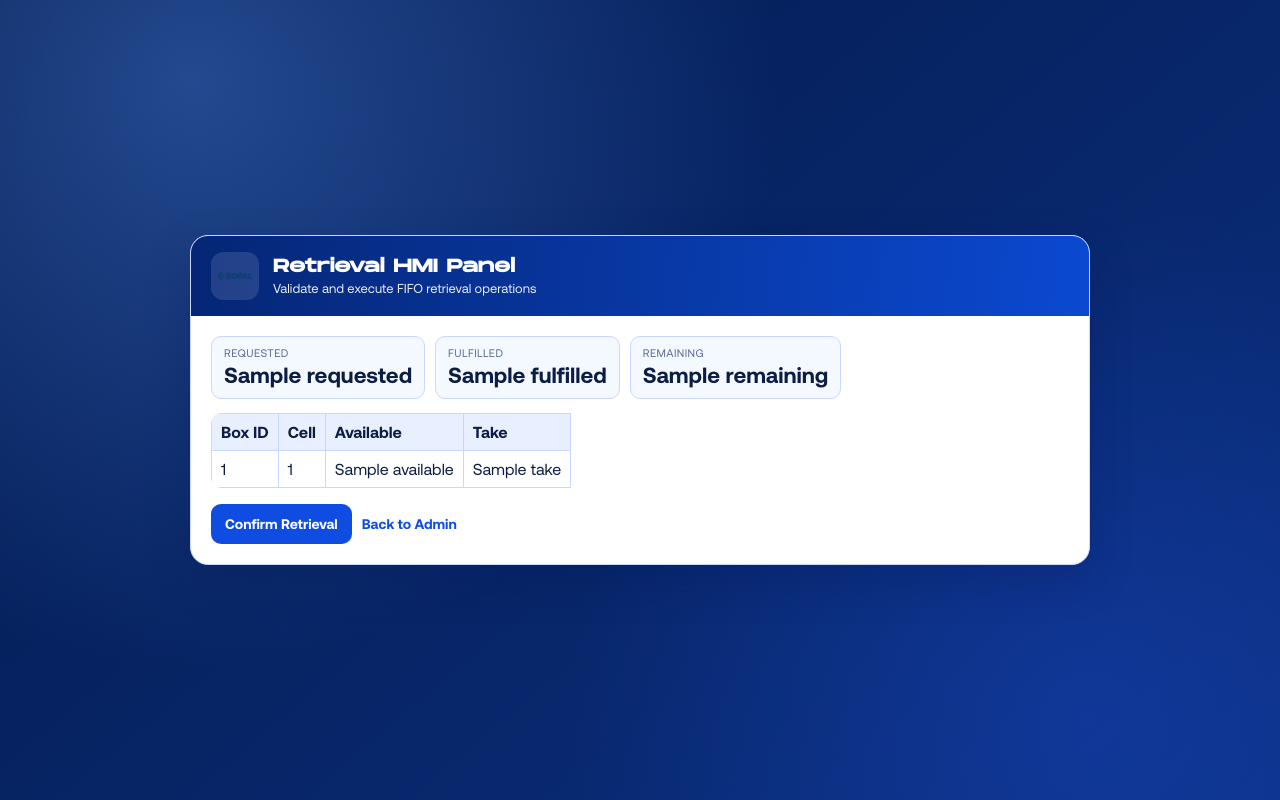
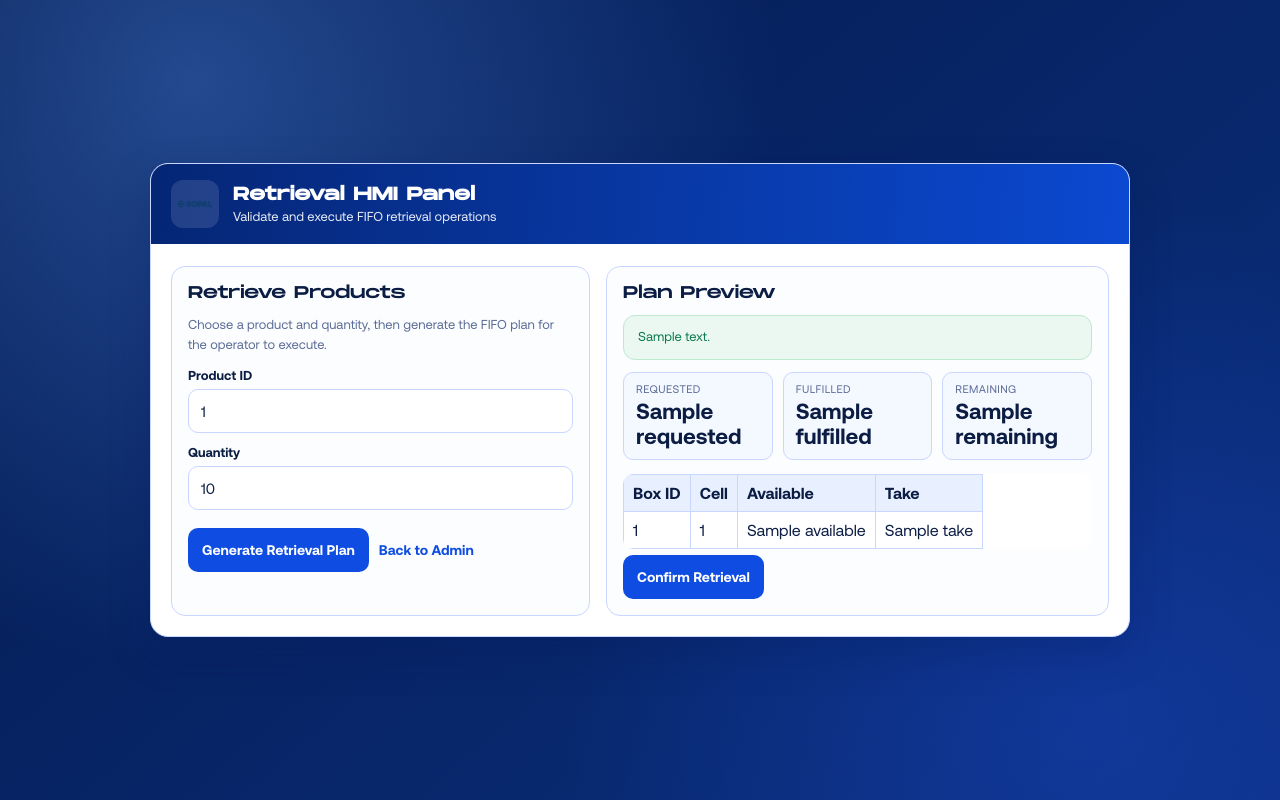
Before and after one commit to Ayoub-Ben-Yedder/MAKEATHON, a Flask app: template templates/output.html in a window 1280 px wide. Run offline with Flask 2, Linux system fonts and the light colour scheme; the template is opened without the code that fills it: most values are stand-ins (such as "Sample title", 1, 10 or a date in 2020).

Commit message:
working backend

```diff
--- a/app.py
+++ b/app.py
@@ -412,12 +412,30 @@ def input_status():
 	return jsonify({"ok": True, "state": state})
 
 
-@app.route('/retrieve/plan', methods=['POST'])
+@app.route('/retrieve/plan', methods=['GET', 'POST'])
 def retrieve_plan():
-	product_id = int(request.form.get('product_id'))
-	qty = int(request.form.get('quantity'))
-	plan = inventory.fifo_plan(product_id, qty)
-	return render_template('output.html', plan=plan)
+	plan = None
+	error_message = None
+	product_id_raw = (request.values.get('product_id') or '').strip()
+	qty_raw = (request.values.get('quantity') or '').strip()
+
+	if request.method == 'POST':
+		try:
+			product_id = int(product_id_raw)
+			qty = int(qty_raw)
+			if qty < 1:
+				raise ValueError
+			plan = inventory.fifo_plan(product_id, qty)
+		except (TypeError, ValueError):
+			error_message = 'Please choose a valid product and quantity.'
+
+	return render_template(
+		'output.html',
+		plan=plan,
+		product_id=product_id_raw,
+		quantity=qty_raw,
+		error_message=error_message
+	)
 
 
 @app.route('/retrieve/confirm', methods=['POST'])
@@ -437,7 +455,20 @@ def retrieve_confirm():
 		if cell:
 			robot.retrieve_box(item['box_id'], cell.x, cell.y, item['take'])
 	inventory.apply_retrieval_plan(plan)
-	return redirect(url_for('admin'))
+	executed_total = sum(item.get('take', 0) for item in plan)
+	plan_summary = {
+		'requested': executed_total,
+		'fulfilled': executed_total,
+		'remaining': 0,
+		'plan': plan,
+	}
+	return render_template(
+		'output.html',
+		plan=plan_summary,
+		product_id=request.form.get('product_id', ''),
+		quantity=request.form.get('quantity', ''),
+		confirmation_message='Retrieval confirmed successfully.'
+	)
 
 
 if __name__ == '__main__':
--- a/templates/output.html
+++ b/templates/output.html
@@ -36,6 +36,8 @@
 			--text-soft: #5d6d97;
 			--accent: #0f4de2;
 			--accent-hover: #0b3eb8;
+			--success: #0d7a4f;
+			--warning: #a46a00;
 		}
 
 		* { box-sizing: border-box; }
@@ -57,7 +59,7 @@
 
 		.panel {
 			width: 100%;
-			max-width: 900px;
+			max-width: 980px;
 			background: var(--panel);
 			border: 1px solid var(--panel-line);
 			border-radius: 18px;
@@ -97,13 +99,44 @@
 		}
 
 		.panel-body {
-			padding: 20px;
+			padding: 22px 20px 20px;
+		}
+
+		.layout {
+			display: grid;
+			grid-template-columns: minmax(0, 1fr) 1.2fr;
+			gap: 16px;
+		}
+
+		.section {
+			border: 1px solid var(--panel-line);
+			border-radius: 14px;
+			background: #fbfdff;
+			padding: 16px;
+		}
+
+		h2 {
+			margin: 0 0 12px;
+			font-size: 17px;
+			font-family: "Monument", sans-serif;
+			font-weight: 400;
+		}
+
+		p {
+			margin: 0;
+		}
+
+		.helper {
+			color: var(--text-soft);
+			font-size: 13px;
+			line-height: 1.5;
+			margin-top: 6px;
 		}
 
 		.stats {
-			display: flex;
+			display: grid;
+			grid-template-columns: repeat(3, minmax(0, 1fr));
 			gap: 10px;
-			flex-wrap: wrap;
 			margin-bottom: 14px;
 		}
 
@@ -112,7 +145,7 @@
 			border: 1px solid var(--panel-line);
 			border-radius: 10px;
 			padding: 10px 12px;
-			min-width: 140px;
+			min-width: 0;
 		}
 
 		.stat-label {
@@ -127,6 +160,91 @@
 			margin: 0;
 			font-size: 22px;
 			font-weight: 700;
+		}
+
+		.retrieval-form {
+			display: grid;
+			gap: 12px;
+		}
+
+		label {
+			display: grid;
+			gap: 6px;
+			font-size: 13px;
+			font-weight: 700;
+			color: var(--text);
+		}
+
+		input {
+			height: 44px;
+			border: 1px solid var(--panel-line);
+			border-radius: 10px;
+			padding: 0 12px;
+			font-size: 15px;
+			font-family: "Aeonik", sans-serif;
+			color: var(--text);
+			outline: none;
+			transition: border-color 0.2s ease, box-shadow 0.2s ease;
+		}
+
+		input:focus {
+			border-color: var(--accent);
+			box-shadow: 0 0 0 3px rgba(15, 77, 226, 0.16);
+		}
+
+		.notice {
+			border-radius: 12px;
+			padding: 12px 14px;
+			font-size: 13px;
+			line-height: 1.45;
+		}
+
+		.notice.info {
+			background: #eef4ff;
+			color: var(--text);
+			border: 1px solid var(--panel-line);
+		}
+
+		.notice.error {
+			background: #fff5f5;
+			color: #8f1e2f;
+			border: 1px solid #f2b5c0;
+		}
+
+		.notice.warning {
+			background: #fff8eb;
+			color: var(--warning);
+			border: 1px solid #f0d79b;
+		}
+
+		.summary {
+			display: grid;
+			gap: 10px;
+			margin-bottom: 14px;
+		}
+
+		.summary-row {
+			display: flex;
+			justify-content: space-between;
+			gap: 10px;
+			padding: 10px 12px;
+			border: 1px solid var(--panel-line);
+			border-radius: 10px;
+			background: #fff;
+		}
+
+		.summary-label {
+			font-size: 12px;
+			text-transform: uppercase;
+			letter-spacing: 0.04em;
+			color: var(--text-soft);
+		}
+
+		.summary-value {
+			font-size: 14px;
+			font-weight: 700;
+			color: var(--text);
+			text-align: right;
 		}
 
 		table {
@@ -153,7 +271,7 @@
 		}
 
 		.actions {
-			margin-top: 16px;
+			margin-top: 6px;
 			display: flex;
 			gap: 10px;
 			align-items: center;
@@ -161,7 +279,7 @@
 		}
 
 		button {
-			height: 40px;
+			height: 44px;
 			border: 0;
 			border-radius: 10px;
 			background: var(--accent);
@@ -171,10 +289,13 @@
 			font-family: "Aeonik", sans-serif;
 			padding: 0 14px;
 			cursor: pointer;
-			transition: background 0.2s ease;
+			transition: background 0.2s ease, transform 0.2s ease;
 		}
 
-		button:hover { background: var(--accent-hover); }
+		button:hover {
+			background: var(--accent-hover);
+			transform: translateY(-1px);
+		}
 
 		a {
 			color: var(--accent);
@@ -185,14 +306,25 @@
 
 		a:hover { text-decoration: underline; }
 
+		@media (max-width: 860px) {
+			.layout {
+				grid-template-columns: 1fr;
+			}
+
+			.stats {
+				grid-template-columns: 1fr;
+			}
+		}
+
 		@media (max-width: 700px) {
 			body { padding: 12px; }
 			.panel-top { padding: 14px; }
 			.panel-body { padding: 14px; }
 			.title { font-size: 15px; }
 			.logo { width: 42px; height: 42px; }
-			.stat { min-width: 110px; }
 			.stat-value { font-size: 20px; }
+			button { width: 100%; }
+			.actions { flex-direction: column; align-items: stretch; }
 		}
 	</style>
 </head>
@@ -207,39 +339,79 @@
 		</div>
 
 		<div class="panel-body">
+			<div class="layout">
+				<section class="section">
+					<h2>Retrieve Products</h2>
+					<p class="helper">Choose a product and quantity, then generate the FIFO plan for the operator to execute.</p>
+					{% if error_message %}
+					<div class="notice error" style="margin-top: 12px;">{{ error_message }}</div>
+					{% elif not plan %}
+					<div class="notice info" style="margin-top: 12px;">No plan loaded yet. Submit the form to build a retrieval list.</div>
+					{% endif %}
+
+					<form method="post" action="/retrieve/plan" class="retrieval-form" style="margin-top: 14px;">
+						<label>
+							Product ID
+							<input name="product_id" type="number" min="1" required value="{{ product_id or '' }}" placeholder="e.g. 1">
+						</label>
+						<label>
+							Quantity
+							<input name="quantity" type="number" min="1" required value="{{ quantity or '' }}" placeholder="e.g. 12">
+						</label>
+						<div class="actions">
+							<button type="submit">Generate Retrieval Plan</button>
+							<a href="/admin">Back to Admin</a>
+						</div>
+					</form>
+				</section>
+
+				<section class="section">
+					<h2>Plan Preview</h2>
+					{% if confirmation_message %}
+					<div class="notice info" style="margin-bottom: 12px; background: #eaf8f1; color: var(--success); border-color: #bfe8d1;">{{ confirmation_message }}</div>
+					{% endif %}
+					{% if plan %}
 					<div class="stats">
 						<div class="stat">
 							<p class="stat-label">Requested</p>
-					<p class="stat-value">{{plan.requested}}</p>
+							<p class="stat-value">{{ plan.requested }}</p>
 						</div>
 						<div class="stat">
 							<p class="stat-label">Fulfilled</p>
-					<p class="stat-value">{{plan.fulfilled}}</p>
+							<p class="stat-value">{{ plan.fulfilled }}</p>
 						</div>
 						<div class="stat">
 							<p class="stat-label">Remaining</p>
-					<p class="stat-value">{{plan.remaining}}</p>
+							<p class="stat-value">{{ plan.remaining }}</p>
 						</div>
 					</div>
 
+					{% if plan.plan %}
 					<form method="post" action="/retrieve/confirm">
 						<input type="hidden" name="plan" value='{{ plan.plan | tojson }}'>
 						<table>
 							<tr><th>Box ID</th><th>Cell</th><th>Available</th><th>Take</th></tr>
 							{% for item in plan.plan %}
 							<tr>
-						<td>{{item.box_id}}</td>
-						<td>{{item.cell_id}}</td>
-						<td>{{item.available}}</td>
-						<td>{{item.take}}</td>
+								<td>{{ item.box_id }}</td>
+								<td>{{ item.cell_id }}</td>
+								<td>{{ item.available }}</td>
+								<td>{{ item.take }}</td>
 							</tr>
 							{% endfor %}
 						</table>
 						<div class="actions">
 							<button type="submit">Confirm Retrieval</button>
-					<a href="/admin">Back to Admin</a>
 						</div>
 					</form>
+					{% else %}
+					<div class="notice warning">No boxes are available yet for this request.</div>
+					{% endif %}
+					{% else %}
+					<div class="notice info">The retrieval summary will appear here after generating a plan.</div>
+					{% endif %}
+				</section>
+			</div>
 		</div>
 	</main>
 </body>
```
Also changed, not shown: inventory.db. Lines whose indentation alone changed are shown as unchanged.
